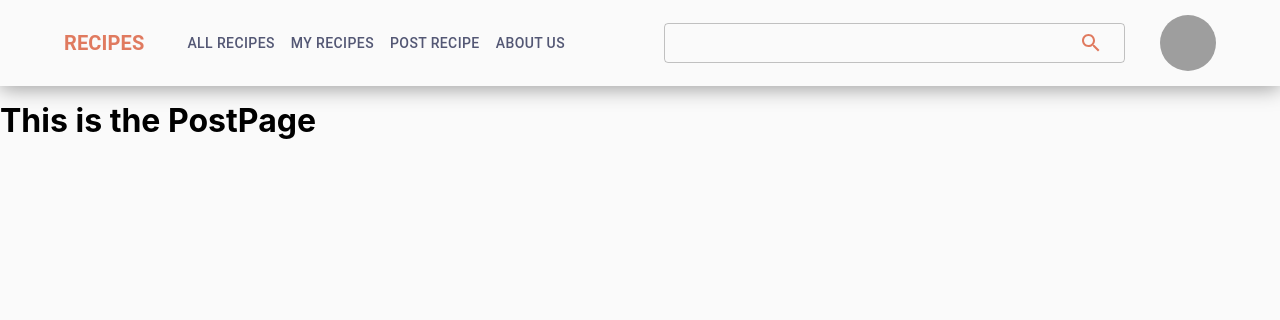
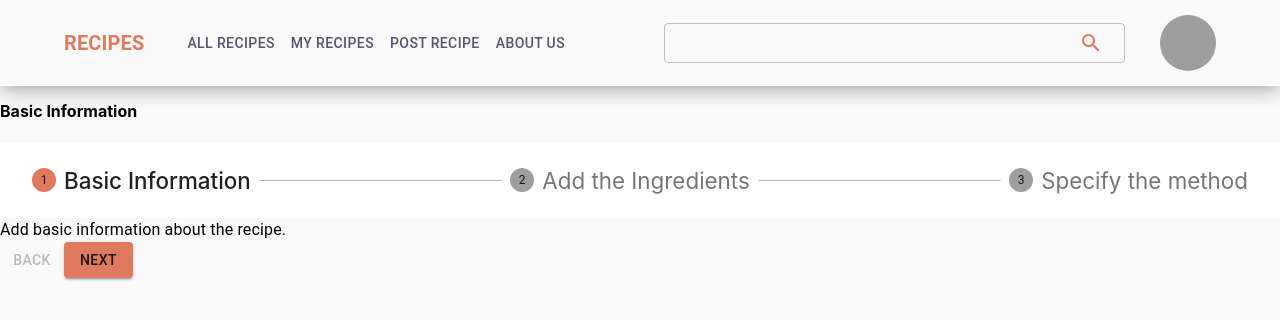
Before and after one commit to NatiGK/recipe-app-front, a React (Create React App) app: page /post in a window 1280 px wide. Shown: the top 320 px of the page. Built offline with nearby package versions, Linux system fonts and the light colour scheme; grey boxes are pictures that could not be loaded.

Commit message:
Stepper added to the post page

```diff
--- a/src/pages/PostPage.js
+++ b/src/pages/PostPage.js
@@ -1,7 +1,65 @@
-import React from 'react'
+import { Button, Step, StepLabel, Stepper, Typography } from '@material-ui/core';
+import React,{useState} from 'react';
+
+function getSteps(){
+    return ['Basic Information','Add the Ingredients', 'Specify the method'];
+}
+function getStepContent(step){
+    switch(step){
+        case 0:
+            return 'Add basic information about the recipe.';
+        case 1:
+            return 'Time to add the ingredients.';
+        case 2:
+            return 'One final step, plese specify the method.'
+        default:
+            return 'Unknown step';
+    }
+}
 const PostPage = () => {
+    const [activeStep, setActiveStep] = useState(0);
+    const [skipped, setSkipped] = useState(new Set());
+    const steps = getSteps();
+
+    const handleNext = () =>{
+        setActiveStep((prevActiveStep)=>prevActiveStep+1);
+    }
+    const handleBack = () =>{
+        setActiveStep((prevActiveStep)=>prevActiveStep-1);
+    }
     return (
-        <h1>This is the PostPage</h1>
+        <div>
+            <div>
+                {activeStep===0&&<h4>Basic Information</h4>}
+                {activeStep===1&&<h4>Ingredients</h4>}
+                {activeStep===2&&<h4>Method</h4>}
+            </div>
+            <Stepper activeStep={activeStep}>
+                {steps.map((label,index)=>{
+                    return(
+                        <Step key={label}>
+                            <StepLabel>{label}</StepLabel>
+                        </Step>
+                    );
+                })
+                }
+            </Stepper>
+            <div>
+                <Typography>{getStepContent(activeStep)}</Typography>
+                <div>
+                    <Button disabled={activeStep===0} onClick={handleBack}>
+                        Back
+                    </Button>
+                    <Button
+                        variant="contained"
+                        color="primary"
+                        onClick={handleNext}
+                    >
+                        {activeStep === steps.length-1?'Finish':'Next'}
+                    </Button>
+                </div>
+            </div>
+        </div>
     );
 };
 export default PostPage;
```
